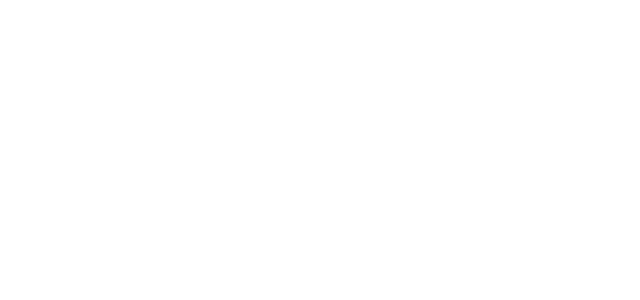
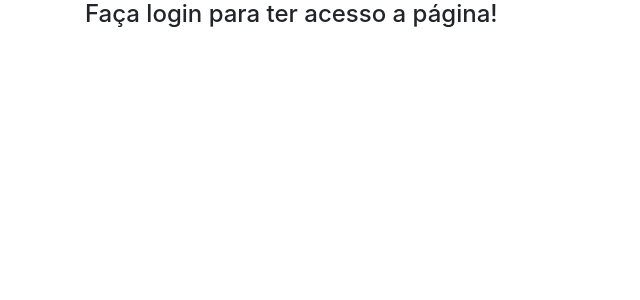
Before and after one commit to rafadsm/Big-Atomic-Discord, a Vue app: page /#/home in a window 1280 px wide. Shown: the top 300 px of the page, without its empty margins (0-640 px from the left). Built offline with nearby package versions, Linux system fonts and the light colour scheme.

Commit message:
fix show home

```diff
--- a/src/pages/home.vue
+++ b/src/pages/home.vue
@@ -1,6 +1,6 @@
 <template>
-<div v-if="Logged">
-<b-container>
+<div >
+<b-container v-if="Logged">
 
   <b-row>
     <h4 class="alert-heading">Selecione o Canal</h4>
@@ -97,7 +97,9 @@
     </b-row>
 
 </b-container>
-
+<b-container v-else>
+  <h4 class="alert-heading">Faça login para ter acesso a página!</h4>
+</b-container>
 </div>
 </template>
 
```
